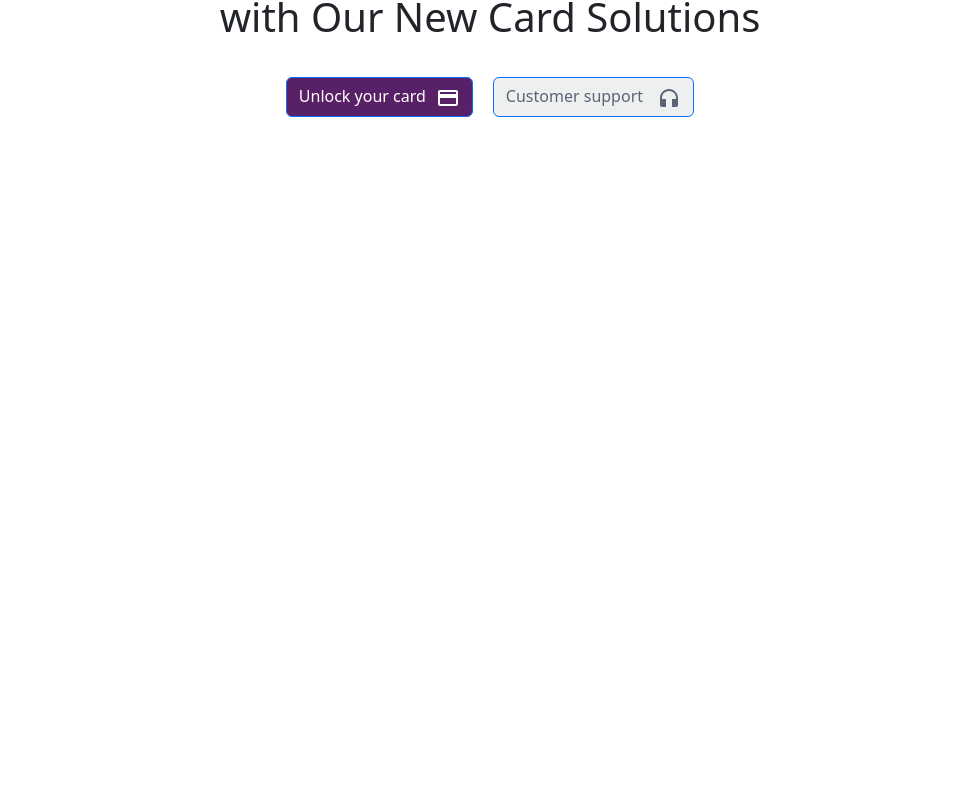
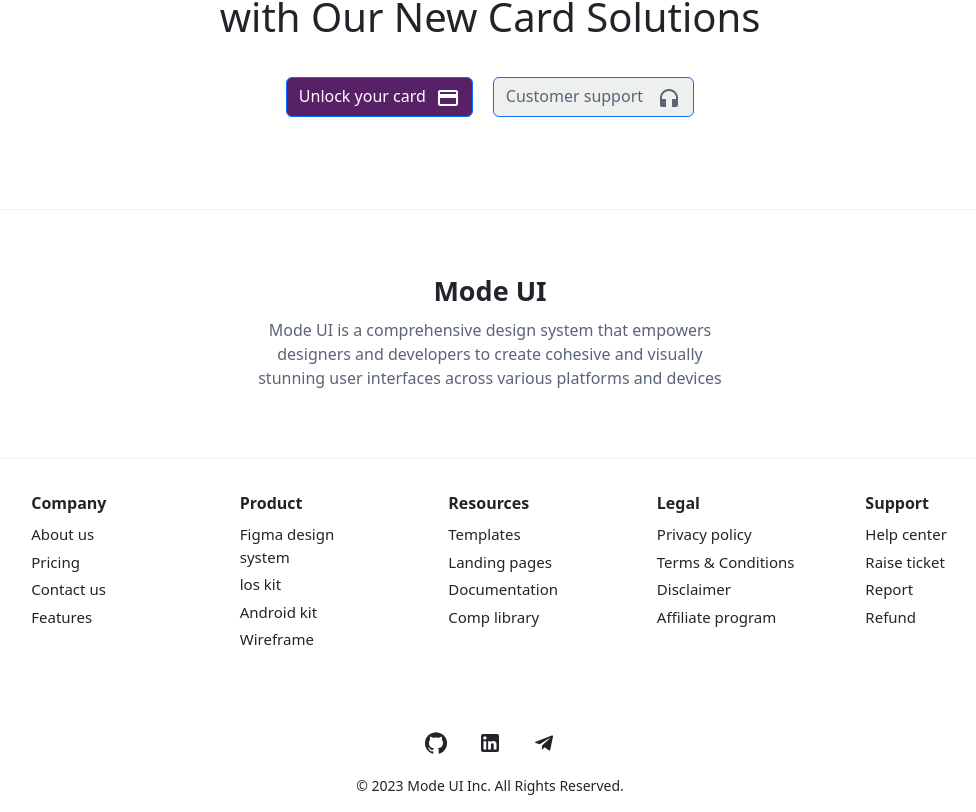
Before and after one commit to SaeedSoheili/Mode-UI-Landing-Page, a React (Create React App) app: page / in a window 1280 px wide. Shown: the part 3685-4497 px from the top of the page, without its empty margins (150-1126 px from the left). Before the commit the page ends 3894 px from the top, so only its background shows below. Built offline with nearby package versions, Linux system fonts and the light colour scheme.

Commit message:
finish footer part

```diff
--- a/src/App.js
+++ b/src/App.js
@@ -3,6 +3,7 @@ import { Container } from "react-bootstrap";
 import AnnouncementBar from "./components/header/AnnouncementBar";
 import NavBar from "./components/header/NavBar";
 import Body from "./components/body/Body";
+import Footer from "./components/footer/Footer";
 
 function App() {
   return (
@@ -10,6 +11,7 @@ function App() {
       <AnnouncementBar />
       <NavBar />
       <Body />
+      <Footer />
     </Container>
   );
 }
--- a/src/components/body/Body5.css
+++ b/src/components/body/Body5.css
@@ -10,15 +10,17 @@
   width: 1280px;
   display: flex;
   align-items: center;
-  justify-content: center;
+  justify-content: space-evenly;
   text-align: center;
 }
 
 .item-div-body5 {
-  margin-left: 44px;
-  margin-right: 44px;
+  /* margin-left: 44px; */
+  /* margin-right: 44px; */
   display: block;
   position: relative;
+  /* height: 188px; */
+  /* width: 280px; */
 }
 .title-body5 {
   font-size: 48px;
@@ -33,6 +35,6 @@
 .about-body5 {
   color: #5a6475;
   font-size: 15px;
-  max-width: 220px;
+  max-width: 240px;
   margin: -10px auto;
 }
--- /dev/null
+++ b/src/components/footer/Footer.js
@@ -0,0 +1,15 @@
+import React from "react";
+import "./Footer.css";
+import Footer1 from "./Footer1";
+import Footer2 from "./Footer2";
+import Footer3 from "./Footer3";
+
+export default function Footer() {
+  return (
+    <>
+      <Footer1 />
+      <Footer2 />
+      <Footer3 />
+    </>
+  );
+}
--- /dev/null
+++ b/src/components/footer/Footer1.css
@@ -0,0 +1,25 @@
+.row-main-footer1 {
+  height: 250px;
+  border-top: 1px solid #f1f1f2;
+  display: flex;
+  justify-content: center;
+  align-items: end;
+}
+
+.col-main-footer1 {
+  height: 188px;
+  border-bottom: 1px solid #f1f1f2;
+}
+
+.title-footer1 {
+  font-weight: bolder;
+  font-size: 27px;
+  text-align: center;
+}
+
+.text-footer1 {
+  text-align: center;
+  max-width: 470px;
+  margin: -10px auto;
+  color: #5a6475;
+}
--- /dev/null
+++ b/src/components/footer/Footer1.js
@@ -0,0 +1,18 @@
+import React from "react";
+import { Row, Col } from "react-bootstrap";
+import "./Footer1.css";
+
+export default function Footer1() {
+  return (
+    <Row className="row-main-footer1">
+      <Col className="col-main-footer1" lg={10}>
+        <p className="title-footer1">Mode UI</p>
+        <p className="text-footer1">
+          Mode UI is a comprehensive design system that empowers designers and
+          developers to create cohesive and visually stunning user interfaces
+          across various platforms and devices
+        </p>
+      </Col>
+    </Row>
+  );
+}
--- /dev/null
+++ b/src/components/footer/Footer2.css
@@ -0,0 +1,10 @@
+.row-main-footer2 {
+  height: 270px;
+  display: flex;
+  justify-content: center;
+  align-items: center;
+}
+
+.col-main-footer2 {
+  height: 200px;
+}
--- /dev/null
+++ b/src/components/footer/Footer2.js
@@ -0,0 +1,14 @@
+import React from "react";
+import { Col, Row } from "react-bootstrap";
+import "./Footer2.css";
+import FooterNavbar from "./FooterNavBar";
+
+export default function Footer2() {
+  return (
+    <Row className="row-main-footer2">
+      <Col className="col-main-footer2" lg={10}>
+        <FooterNavbar />
+      </Col>
+    </Row>
+  );
+}
--- /dev/null
+++ b/src/components/footer/Footer3.css
@@ -0,0 +1,28 @@
+.row-main-footer3 {
+  display: flex;
+  align-items: center;
+  justify-content: center;
+  flex-direction: column;
+}
+
+.social-icon-footer3 {
+  margin: 15px;
+  margin-top: 0px;
+  margin-bottom: 0px;
+  color: inherit;
+}
+
+.icon-footer3 {
+  justify-content: space-between;
+}
+
+.div-footer3 {
+  display: flex;
+  align-items: center;
+  justify-content: center;
+}
+
+.text-footer3 {
+  margin-top: 20px;
+  font-size: 14px;
+}
--- /dev/null
+++ b/src/components/footer/Footer3.js
@@ -0,0 +1,32 @@
+import React from "react";
+import { Col, Row } from "react-bootstrap";
+import GitHubIcon from "@mui/icons-material/GitHub";
+import LinkedInIcon from "@mui/icons-material/LinkedIn";
+import TelegramIcon from "@mui/icons-material/Telegram";
+import "./Footer3.css";
+
+let socials = [
+  { name: "github", link: "#", icon: GitHubIcon },
+  { name: "linkedin", link: "#", icon: LinkedInIcon },
+  { name: "telegram", link: "#", icon: TelegramIcon },
+];
+
+export default function Footer3() {
+  return (
+    <Row className="row-main-footer3">
+      <Col className="row-main-footer3">
+        <div className="div-footer3">
+          {socials.map((social, index) => {
+            const Icon = social.icon;
+            return (
+              <a key={index} href={social.link} className="social-icon-footer3">
+                <Icon className="icon-footer3" />
+              </a>
+            );
+          })}
+        </div>
+        <p className="text-footer3">© 2023 Mode UI Inc. All Rights Reserved.</p>
+      </Col>
+    </Row>
+  );
+}
--- /dev/null
+++ b/src/components/footer/FooterNavBar.css
@@ -0,0 +1,30 @@
+.navbar-footer2 {
+  display: flex;
+  justify-content: space-between;
+}
+
+.category-footer2 {
+  flex: 1;
+  margin-left: 6%;
+}
+
+.h3-footer2 {
+  font-size: 16px;
+  margin-bottom: 10px;
+  font-weight: bold;
+}
+
+.ul-footer2 {
+  list-style: none;
+  padding: 0;
+}
+
+.li-footer2 {
+  font-size: 15px;
+  margin-bottom: 5px;
+}
+
+.link-footer2 {
+  text-decoration: none;
+  color: inherit;
+}
--- /dev/null
+++ b/src/components/footer/FooterNavBar.js
@@ -0,0 +1,51 @@
+import React from "react";
+import "./FooterNavBar.css";
+
+const FooterNavbar = () => {
+  const items = [
+    {
+      name: "Company",
+      menus: ["About us", "Pricing", "Contact us", "Features"],
+    },
+    {
+      name: "Product",
+      menus: ["Figma design system", "los kit", "Android kit", "Wireframe"],
+    },
+    {
+      name: "Resources",
+      menus: ["Templates", "Landing pages", "Documentation", "Comp library"],
+    },
+    {
+      name: "Legal",
+      menus: [
+        "Privacy policy",
+        "Terms & Conditions",
+        "Disclaimer",
+        "Affiliate program",
+      ],
+    },
+    {
+      name: "Support",
+      menus: ["Help center", "Raise ticket", "Report", "Refund"],
+    },
+  ];
+
+  return (
+    <footer className="navbar-footer2">
+      {items.map((item) => (
+        <div className="category-footer2">
+          <h3 className="h3-footer2">{item.name}</h3>
+          <ul className="ul-footer2">
+            {item.menus.map((menu) => (
+              <a className="link-footer2" href="#">
+                <li className="li-footer2">{menu}</li>
+              </a>
+            ))}
+          </ul>
+        </div>
+      ))}
+    </footer>
+  );
+};
+
+export default FooterNavbar;
```
Also changed, not shown: src/components/footer/Footer.css (added).
